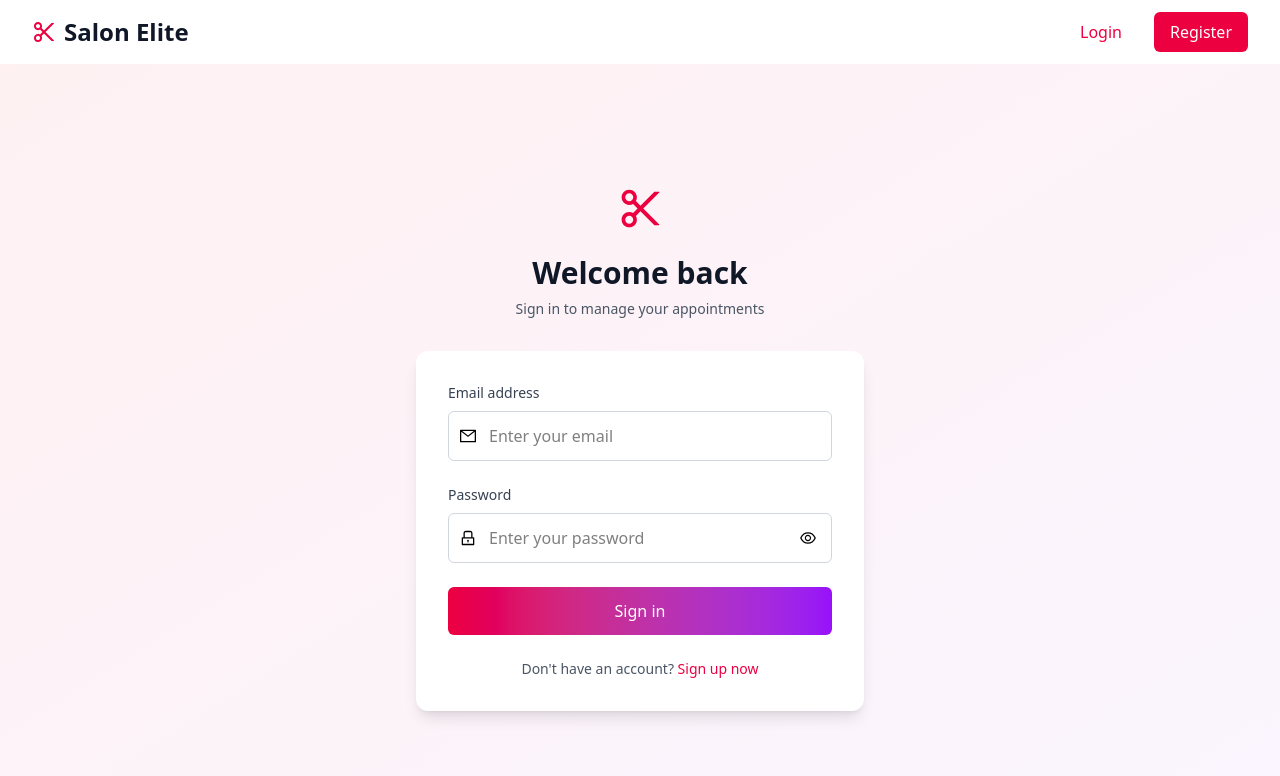
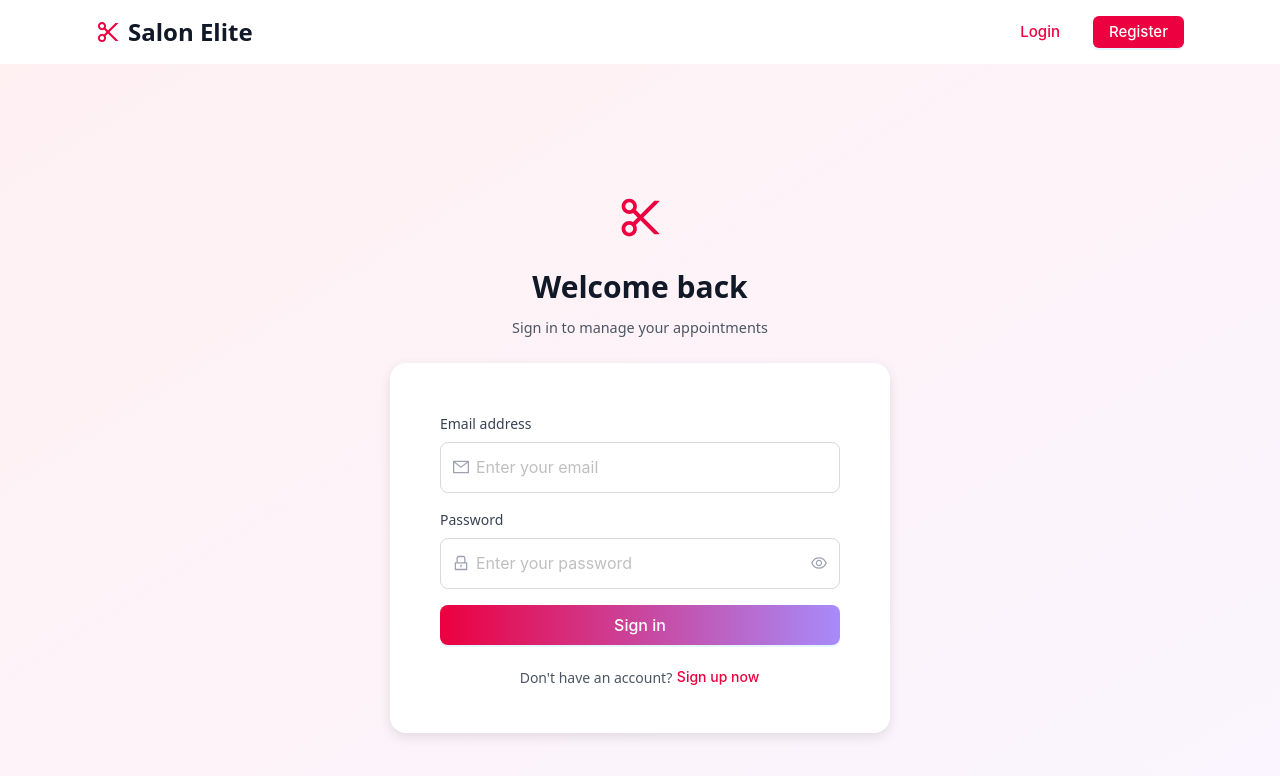
Before and after one commit to JesseWilliams1642/Fullstack-challenge, a React (Vite) app in the folder frontend/: page /login in a window 1280 px wide. Shown: the top 776 px of the page. Built offline with nearby package versions, Linux system fonts and the light colour scheme; no server answers.

Commit message:
Converted Header, Home Page, Login Page and Register Page to Ant Design components, and removed Tailwind classes (for Ant Design compatibility)

```diff
--- a/frontend/src/components/Header.tsx
+++ b/frontend/src/components/Header.tsx
@@ -4,6 +4,7 @@ import {
 	UserOutlined,
 	LogoutOutlined,
 } from "@ant-design/icons";
+import { Button } from "antd";
 import { useAuth } from "../hooks/useAuth";
 import { logout } from "../api/authAPI";
 import { showError } from "../lib/showError";
@@ -16,7 +17,6 @@ import {
 
 export const Header: React.FC = () => {
 	const { user, userLoaded: _, setUser } = useAuth();
-
 	const navigate: NavigateFunction = useNavigate();
 	const location: Location = useLocation();
 	const currentPage: string = location.pathname;
@@ -32,56 +32,101 @@ export const Header: React.FC = () => {
 	};
 
 	return (
-		<header className="bg-white shadow-md">
-			<div className="max-w-7xl mx-auto px-4 sm:px-6 lg:px-8">
-				<div className="flex justify-between items-center h-16">
+		<header
+			style={{ backgroundColor: "#ffffff", boxShadow: "0 1px 3px rgba(0,0,0,0.1)" }}
+		>
+			<div style={{ maxWidth: "1120px", margin: "0 auto", padding: "0 16px" }}>
+				<div
+					style={{
+						display: "flex",
+						justifyContent: "space-between",
+						alignItems: "center",
+						height: "64px",
+					}}
+				>
+					{/* Logo */}
 					<div
-						className="flex items-center cursor-pointer"
+						style={{ display: "flex", alignItems: "center", cursor: "pointer" }}
 						onClick={() => navigate("/")}
 					>
 						<ScissorOutlined
-							style={{ fontSize: "24px", color: "#EC003F" }}
-							className="mr-2"
+							style={{ fontSize: "24px", color: "#EC003F", marginRight: "8px" }}
 						/>
-						<h1 className="text-2xl font-bold text-gray-900">Salon Elite</h1>
+						<h1
+							style={{ fontSize: "1.5rem", fontWeight: "bold", color: "#111827", margin: 0 }}
+						>
+							Salon Elite
+						</h1>
 					</div>
 
-					<div className="flex items-center space-x-4">
+					{/* Buttons */}
+					<div style={{ display: "flex", alignItems: "center", gap: "16px" }}>
 						{user ? (
 							<>
-								<button
+								<Button
+									type={currentPage === "/profile" ? "default" : "text"}
 									onClick={() => navigate("/profile")}
-									className={`flex items-center px-4 py-2 rounded-md font-medium transition-colors ${
-										currentPage === "profile"
-											? "bg-rose-100 text-rose-700"
-											: "text-gray-700 hover:bg-gray-100"
-									}`}
+									icon={<UserOutlined />}
+									style={{
+										display: "flex",
+										alignItems: "center",
+										padding: "8px 16px",
+										fontWeight: 500,
+										backgroundColor: currentPage === "/profile" ? "#FEE2E2" : undefined,
+										color: currentPage === "/profile" ? "#BE123C" : "#374151",
+										border: "none",
+										fontSize: "15px",
+									}}
 								>
-									<UserOutlined className="h-4 w-4 mr-2" />
 									Profile
-								</button>
-								<button
+								</Button>
+
+								<Button
 									onClick={handleSignOut}
-									className="flex items-center px-4 py-2 rounded-md font-medium text-gray-700 hover:bg-gray-100 transition-colors"
+									icon={<LogoutOutlined />}
+									style={{
+										display: "flex",
+										alignItems: "center",
+										padding: "8px 16px",
+										fontWeight: 500,
+										color: "#374151",
+										border: "none",
+										fontSize: "15px",
+									}}
 								>
-									<LogoutOutlined className="h-4 w-4 mr-2" />
 									Sign Out
-								</button>
+								</Button>
 							</>
 						) : (
 							<>
-								<button
+								<Button
+									type="text"
 									onClick={() => navigate("/login")}
-									className="px-4 py-2 text-rose-600 hover:text-rose-700 font-medium transition-colors"
+									style={{
+										padding: "8px 16px",
+										color: "#EC003F",
+										fontWeight: 500,
+										fontSize: "15px",
+									}}
 								>
 									Login
-								</button>
-								<button
+								</Button>
+
+								<Button
+									type="primary"
 									onClick={() => navigate("/register")}
-									className="px-4 py-2 bg-rose-600 text-white rounded-md hover:bg-rose-700 font-medium transition-colors"
+									style={{
+										backgroundColor: "#EC003F",
+										color: "#ffffff",
+										borderRadius: "6px",
+										padding: "8px 16px",
+										fontWeight: 500,
+										border: "none",
+										fontSize: "15px",
+									}}
 								>
 									Register
-								</button>
+								</Button>
 							</>
 						)}
 					</div>
--- a/frontend/src/components/LoginPage.tsx
+++ b/frontend/src/components/LoginPage.tsx
@@ -6,6 +6,7 @@ import {
 	MailOutlined,
 	LockOutlined,
 } from "@ant-design/icons";
+import { Input, Button } from "antd";
 import { login } from "../api/authAPI";
 import { showError } from "../lib/showError";
 import { useAuth } from "../hooks/useAuth";
@@ -23,7 +24,6 @@ export const LoginPage: React.FC = () => {
 	const { refetchUser } = useAuth();
 	const [email, setEmail] = useState("");
 	const [password, setPassword] = useState("");
-	const [showPassword, setShowPassword] = useState(false);
 	const [loading, setLoading] = useState(false);
 	const [error, setError] = useState("");
 	const [justRegistered, setRegistered] = useState(registerSuccess);
@@ -60,112 +60,174 @@ export const LoginPage: React.FC = () => {
 	};
 
 	return (
-		<div className="min-h-screen bg-gradient-to-br from-rose-50 to-purple-50 flex items-center justify-center py-12 px-4 sm:px-6 lg:px-8">
-			<div className="max-w-md w-full space-y-8">
-				<div className="text-center">
-					<div className="flex justify-center">
+		<div
+			style={{
+				minHeight: "100vh",
+				background: "linear-gradient(to bottom right, #fff1f2, #faf5ff)",
+				display: "flex",
+				justifyContent: "center",
+				alignItems: "center",
+				padding: "48px 16px",
+			}}
+		>
+			<div style={{ maxWidth: "500px", width: "100%" }}>
+				{/* Header */}
+				<div style={{ textAlign: "center", marginBottom: "24px" }}>
+					<div style={{ display: "flex", justifyContent: "center" }}>
 						<ScissorOutlined style={{ fontSize: "45px", color: "#EC003F" }} />
 					</div>
-					<h2 className="mt-6 text-3xl font-extrabold text-gray-900">Welcome back</h2>
-					<p className="mt-2 text-sm text-gray-600">
+					<h2
+						style={{
+							marginTop: "24px",
+							fontSize: "1.875rem",
+							fontWeight: 800,
+							color: "#111827",
+						}}
+					>
+						Welcome back
+					</h2>
+					<p style={{ marginTop: "8px", fontSize: "0.9rem", color: "#4B5563" }}>
 						Sign in to manage your appointments
 					</p>
 				</div>
 
-				<div className="bg-white rounded-xl shadow-lg p-8">
+				{/* Form */}
+				<div
+					style={{
+						backgroundColor: "#ffffff",
+						borderRadius: "16px",
+						boxShadow: "0 4px 12px rgba(0,0,0,0.1)",
+						padding: "50px",
+						paddingBottom: "40px",
+					}}
+				>
 					<form
-						className="space-y-6"
 						onSubmit={handleSubmit}
+						style={{ display: "flex", flexDirection: "column", gap: "16px" }}
 					>
 						{error && (
-							<div className="bg-red-50 border border-red-200 rounded-md p-4">
-								<p className="text-red-600 text-sm">{error}</p>
+							<div
+								style={{
+									backgroundColor: "#FEF2F2",
+									border: "1px solid #FECACA",
+									borderRadius: "8px",
+									padding: "12px",
+								}}
+							>
+								<p style={{ color: "#B91C1C", fontSize: "0.875rem", margin: 0 }}>{error}</p>
 							</div>
 						)}
 
+						{/* Email Input */}
 						<div>
 							<label
 								htmlFor="email"
-								className="block text-sm font-medium text-gray-700 mb-2"
+								style={{
+									display: "block",
+									fontSize: "0.875rem",
+									fontWeight: 500,
+									color: "#374151",
+									marginBottom: "8px",
+								}}
 							>
 								Email address
 							</label>
-							<div className="relative">
-								<div className="absolute inset-y-0 left-0 pl-3 flex items-center pointer-events-none">
-									<MailOutlined className="h-5 w-5 text-gray-400" />
-								</div>
-								<input
+							<Input
 								id="email"
 								type="email"
+								placeholder="Enter your email"
 								value={email}
 								onChange={(e) => setEmail(e.target.value)}
+								prefix={<MailOutlined style={{ color: "#9CA3AF", paddingRight: "3px" }} />}
+								style={{ padding: "12px", fontSize: "1rem", borderRadius: "8px" }}
 								required
-									className="block w-full pl-10 pr-3 py-3 border border-gray-300 rounded-md focus:outline-none focus:ring-2 focus:ring-rose-500 focus:border-transparent transition-colors"
-									placeholder="Enter your email"
 							/>
 						</div>
-						</div>
 
+						{/* Password Input */}
 						<div>
 							<label
 								htmlFor="password"
-								className="block text-sm font-medium text-gray-700 mb-2"
+								style={{
+									display: "block",
+									fontSize: "0.875rem",
+									fontWeight: 500,
+									color: "#374151",
+									marginBottom: "8px",
+								}}
 							>
 								Password
 							</label>
-							<div className="relative">
-								<div className="absolute inset-y-0 left-0 pl-3 flex items-center pointer-events-none">
-									<LockOutlined className="h-5 w-5 text-gray-400" />
-								</div>
-								<input
+							<Input.Password
 								id="password"
-									type={showPassword ? "text" : "password"}
 								value={password}
 								onChange={(e) => setPassword(e.target.value)}
+								prefix={<LockOutlined style={{ color: "#9CA3AF", paddingRight: "3px" }} />}
+								placeholder="Enter your password"
+								iconRender={(visible) =>
+									visible ? (
+										<EyeInvisibleOutlined style={{ color: "#9CA3AF" }} />
+									) : (
+										<EyeOutlined style={{ color: "#9CA3AF" }} />
+									)
+								}
+								style={{ padding: "12px", fontSize: "1rem", borderRadius: "8px" }}
 								required
-									className="block w-full pl-10 pr-12 py-3 border border-gray-300 rounded-md focus:outline-none focus:ring-2 focus:ring-rose-500 focus:border-transparent transition-colors"
-									placeholder="Enter your password"
 							/>
-								<button
-									type="button"
-									onClick={() => setShowPassword(!showPassword)}
-									className="absolute inset-y-0 right-0 pr-3 flex items-center"
-								>
-									{showPassword ? (
-										<EyeInvisibleOutlined className="h-5 w-5 text-gray-400 hover:text-gray-600" />
-									) : (
-										<EyeOutlined className="h-5 w-5 text-gray-400 hover:text-gray-600" />
-									)}
-								</button>
-							</div>
 						</div>
 
-						<button
-							type="submit"
-							disabled={loading}
-							className="w-full bg-gradient-to-r from-rose-600 to-purple-600 text-white py-3 px-4 rounded-md font-medium hover:from-rose-700 hover:to-purple-700 focus:outline-none focus:ring-2 focus:ring-rose-500 focus:ring-offset-2 transition-all duration-200 disabled:opacity-50 disabled:cursor-not-allowed"
+						{/* Submit Button */}
+						<Button
+							type="primary"
+							htmlType="submit"
+							loading={loading}
+							style={{
+								width: "100%",
+								padding: "20px",
+								fontSize: "1rem",
+								fontWeight: 500,
+								background: "linear-gradient(to right, #EC003F, #A78BFA)",
+								border: "none",
+								borderRadius: "8px",
+							}}
 						>
 							{loading ? "Signing in..." : "Sign in"}
-						</button>
+						</Button>
 
-						<div className="text-center">
-							<p className="text-sm text-gray-600">
+						{/* Register Link */}
+						<div style={{ textAlign: "center" }}>
+							<p style={{ fontSize: "0.875rem", color: "#4B5563" }}>
 								Don't have an account?{" "}
-								<button
-									type="button"
+								<Button
+									type="text"
 									onClick={() => navigate("/register")}
-									className="text-rose-600 hover:text-rose-700 font-medium"
+									style={{
+										color: "#EC003F",
+										fontWeight: 500,
+										padding: 0,
+									}}
 								>
 									Sign up now
-								</button>
+								</Button>
 							</p>
 						</div>
 					</form>
 				</div>
 
-				<div className="text-green-600 font-medium text-sm text-center">
-					{justRegistered ? "Account registered successfully" : ""}
+				{/* Registration success message */}
+				{justRegistered && (
+					<div
+						style={{
+							color: "#059669",
+							fontWeight: 500,
+							fontSize: "0.875rem",
+							textAlign: "center",
+							marginTop: "16px",
+						}}
+					>
+						Account registered successfully
 					</div>
+				)}
 			</div>
 		</div>
 	);
--- a/frontend/src/components/RegisterPage.tsx
+++ b/frontend/src/components/RegisterPage.tsx
@@ -7,6 +7,7 @@ import {
 	LockOutlined,
 	UserOutlined,
 } from "@ant-design/icons";
+import { Input, Button } from "antd";
 import { register } from "../api/authAPI";
 import { showError } from "../lib/showError";
 import { useNavigate, type NavigateFunction } from "react-router-dom";
@@ -16,7 +17,6 @@ export const RegisterPage: React.FC = () => {
 	const [email, setEmail] = useState("");
 	const [password, setPassword] = useState("");
 	const [confirmPassword, setConfirmPassword] = useState("");
-	const [showPassword, setShowPassword] = useState(false);
 	const [loading, setLoading] = useState(false);
 	const [error, setError] = useState("");
 
@@ -53,163 +53,195 @@ export const RegisterPage: React.FC = () => {
 				navigate("/login", {
 					state: { registerSuccess: true },
 				});
-		} catch (error: any) {
-			if (error?.response?.data?.error?.message?.message)
-				setError(error.response.data.error.message.message);
-			else if (error?.response?.data?.error?.message)
-				setError(error.response.data.error.message);
-			else showError(error);
+		} catch (err: any) {
+			if (err?.response?.data?.error?.message?.message)
+				setError(err.response.data.error.message.message);
+			else if (err?.response?.data?.error?.message)
+				setError(err.response.data.error.message);
+			else showError(err);
 		}
 
 		setLoading(false);
 	};
 
 	return (
-		<div className="min-h-screen bg-gradient-to-br from-rose-50 to-purple-50 flex items-center justify-center py-12 px-4 sm:px-6 lg:px-8">
-			<div className="max-w-md w-full space-y-8">
-				<div className="text-center">
-					<div className="flex justify-center">
+		<div
+			style={{
+				minHeight: "100vh",
+				background: "linear-gradient(to bottom right, #fff1f2, #faf5ff)",
+				display: "flex",
+				alignItems: "center",
+				justifyContent: "center",
+				padding: "48px 16px",
+			}}
+		>
+			<div style={{ maxWidth: "480px", width: "100%" }}>
+				<div style={{ textAlign: "center", marginBottom: "32px" }}>
+					<div style={{ display: "flex", justifyContent: "center" }}>
 						<ScissorOutlined style={{ fontSize: "45px", color: "#EC003F" }} />
 					</div>
-					<h2 className="mt-6 text-3xl font-extrabold text-gray-900">Join Salon Elite</h2>
-					<p className="mt-2 text-sm text-gray-600">
+					<h2
+						style={{
+							marginTop: "24px",
+							fontSize: "32px",
+							fontWeight: 800,
+							color: "#111827",
+						}}
+					>
+						Join Salon Elite
+					</h2>
+					<p style={{ marginTop: "8px", fontSize: "14px", color: "#4b5563" }}>
 						Create your account and book your first appointment
 					</p>
 				</div>
 
-				<div className="bg-white rounded-xl shadow-lg p-8">
+				<div
+					style={{
+						background: "#fff",
+						borderRadius: "16px",
+						boxShadow: "0 10px 25px rgba(0,0,0,0.1)",
+						padding: "32px",
+					}}
+				>
 					<form
-						className="space-y-6"
 						onSubmit={handleSubmit}
+						style={{ display: "flex", flexDirection: "column", gap: "20px" }}
 					>
 						{error && (
-							<div className="bg-red-50 border border-red-200 rounded-md p-4">
-								<p className="text-red-600 text-sm">{error}</p>
+							<div
+								style={{
+									background: "#fef2f2",
+									border: "1px solid #fecaca",
+									borderRadius: "8px",
+									padding: "12px",
+								}}
+							>
+								<p style={{ color: "#b91c1c", fontSize: "14px", margin: 0 }}>{error}</p>
 							</div>
 						)}
 
-						<div>
+						{/* Name */}
+						<div style={{ display: "flex", flexDirection: "column" }}>
 							<label
 								htmlFor="name"
-								className="block text-sm font-medium text-gray-700 mb-2"
+								style={{
+									marginBottom: "8px",
+									fontSize: "14px",
+									fontWeight: 500,
+									color: "#374151",
+								}}
 							>
 								Full name
 							</label>
-							<div className="relative">
-								<div className="absolute inset-y-0 left-0 pl-3 flex items-center pointer-events-none">
-									<UserOutlined className="h-5 w-5 text-gray-400" />
-								</div>
-								<input
+							<Input
 								id="name"
-									type="text"
+								placeholder="Enter your full name"
 								value={name}
 								onChange={(e) => setName(e.target.value)}
-									required
-									className="block w-full pl-10 pr-3 py-3 border border-gray-300 rounded-md focus:outline-none focus:ring-2 focus:ring-rose-500 focus:border-transparent transition-colors"
-									placeholder="Enter your full name"
+								prefix={<UserOutlined style={{ color: "#9ca3af", paddingRight: "3px" }} />}
+								style={{ padding: "12px", borderRadius: "8px" }}
 							/>
 						</div>
-						</div>
 
-						<div>
+						{/* Email */}
+						<div style={{ display: "flex", flexDirection: "column" }}>
 							<label
 								htmlFor="email"
-								className="block text-sm font-medium text-gray-700 mb-2"
+								style={{
+									marginBottom: "8px",
+									fontSize: "14px",
+									fontWeight: 500,
+									color: "#374151",
+								}}
 							>
 								Email address
 							</label>
-							<div className="relative">
-								<div className="absolute inset-y-0 left-0 pl-3 flex items-center pointer-events-none">
-									<MailOutlined className="h-5 w-5 text-gray-400" />
-								</div>
-								<input
+							<Input
 								id="email"
 								type="email"
+								placeholder="Enter your email"
 								value={email}
 								onChange={(e) => setEmail(e.target.value)}
-									required
-									className="block w-full pl-10 pr-3 py-3 border border-gray-300 rounded-md focus:outline-none focus:ring-2 focus:ring-rose-500 focus:border-transparent transition-colors"
-									placeholder="Enter your email"
+								prefix={<MailOutlined style={{ color: "#9ca3af", paddingRight: "3px" }} />}
+								style={{ padding: "12px", borderRadius: "8px" }}
 							/>
 						</div>
-						</div>
 
-						<div>
+						{/* Password */}
+						<div style={{ display: "flex", flexDirection: "column" }}>
 							<label
 								htmlFor="password"
-								className="block text-sm font-medium text-gray-700 mb-2"
+								style={{
+									marginBottom: "8px",
+									fontSize: "14px",
+									fontWeight: 500,
+									color: "#374151",
+								}}
 							>
 								Password
 							</label>
-							<div className="relative">
-								<div className="absolute inset-y-0 left-0 pl-3 flex items-center pointer-events-none">
-									<LockOutlined className="h-5 w-5 text-gray-400" />
-								</div>
-								<input
+							<Input.Password
 								id="password"
-									type={showPassword ? "text" : "password"}
+								placeholder="Create a password"
 								value={password}
 								onChange={(e) => setPassword(e.target.value)}
-									required
-									className="block w-full pl-10 pr-12 py-3 border border-gray-300 rounded-md focus:outline-none focus:ring-2 focus:ring-rose-500 focus:border-transparent transition-colors"
-									placeholder="Create a password"
+								prefix={<LockOutlined style={{ color: "#9ca3af", paddingRight: "3px" }} />}
+								iconRender={(visible) => (visible ? <EyeInvisibleOutlined /> : <EyeOutlined />)}
+								style={{ padding: "12px", borderRadius: "8px" }}
 							/>
-								<button
-									type="button"
-									onClick={() => setShowPassword(!showPassword)}
-									className="absolute inset-y-0 right-0 pr-3 flex items-center"
-								>
-									{showPassword ? (
-										<EyeInvisibleOutlined className="h-5 w-5 text-gray-400 hover:text-gray-600" />
-									) : (
-										<EyeOutlined className="h-5 w-5 text-gray-400 hover:text-gray-600" />
-									)}
-								</button>
-							</div>
 						</div>
 
-						<div>
+						{/* Confirm Password */}
+						<div style={{ display: "flex", flexDirection: "column" }}>
 							<label
 								htmlFor="confirmPassword"
-								className="block text-sm font-medium text-gray-700 mb-2"
+								style={{
+									marginBottom: "8px",
+									fontSize: "14px",
+									fontWeight: 500,
+									color: "#374151",
+								}}
 							>
 								Confirm password
 							</label>
-							<div className="relative">
-								<div className="absolute inset-y-0 left-0 pl-3 flex items-center pointer-events-none">
-									<LockOutlined className="h-5 w-5 text-gray-400" />
-								</div>
-								<input
+							<Input.Password
 								id="confirmPassword"
-									type="password"
+								placeholder="Confirm your password"
 								value={confirmPassword}
 								onChange={(e) => setConfirmPassword(e.target.value)}
-									required
-									className="block w-full pl-10 pr-3 py-3 border border-gray-300 rounded-md focus:outline-none focus:ring-2 focus:ring-rose-500 focus:border-transparent transition-colors"
-									placeholder="Confirm your password"
+								prefix={<LockOutlined style={{ color: "#9ca3af", paddingRight: "3px" }} />}
+								iconRender={(visible) => (visible ? <EyeInvisibleOutlined /> : <EyeOutlined />)}
+								style={{ padding: "12px", borderRadius: "8px" }}
 							/>
 						</div>
-						</div>
 
-						<button
-							type="submit"
-							disabled={loading}
-							className="w-full bg-gradient-to-r from-rose-600 to-purple-600 text-white py-3 px-4 rounded-md font-medium hover:from-rose-700 hover:to-purple-700 focus:outline-none focus:ring-2 focus:ring-rose-500 focus:ring-offset-2 transition-all duration-200 disabled:opacity-50 disabled:cursor-not-allowed"
+						{/* Submit */}
+						<Button
+							htmlType="submit"
+							type="primary"
+							loading={loading}
+							style={{
+								width: "100%",
+								padding: "20px",
+								borderRadius: "8px",
+								background: "linear-gradient(to right, #EC003F, #8B5CF6)",
+								border: "none",
+								fontWeight: 500,
+								fontSize: "16px",
+							}}
 						>
 							{loading ? "Creating account..." : "Create account"}
-						</button>
+						</Button>
 
-						<div className="text-center">
-							<p className="text-sm text-gray-600">
+						<div style={{ textAlign: "center", fontSize: "14px", color: "#4b5563" }}>
 							Already have an account?{" "}
-								<button
-									type="button"
+							<Button
+								type="link"
 								onClick={() => navigate("/login")}
-									className="text-rose-600 hover:text-rose-700 font-medium"
+								style={{ color: "#EC003F", fontWeight: 500, padding: 0 }}
 							>
 								Sign in here
-								</button>
-							</p>
+							</Button>
 						</div>
 					</form>
 				</div>
```
Also changed, not shown: frontend/src/components/HomePage.tsx (+147 -28 lines). Lines whose indentation alone changed are shown as unchanged.
